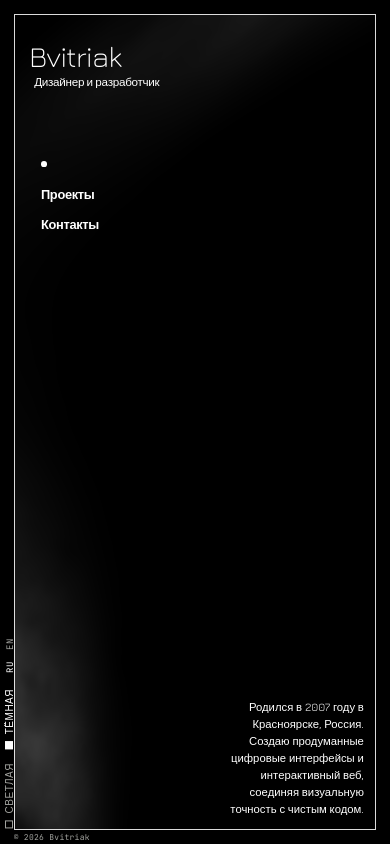
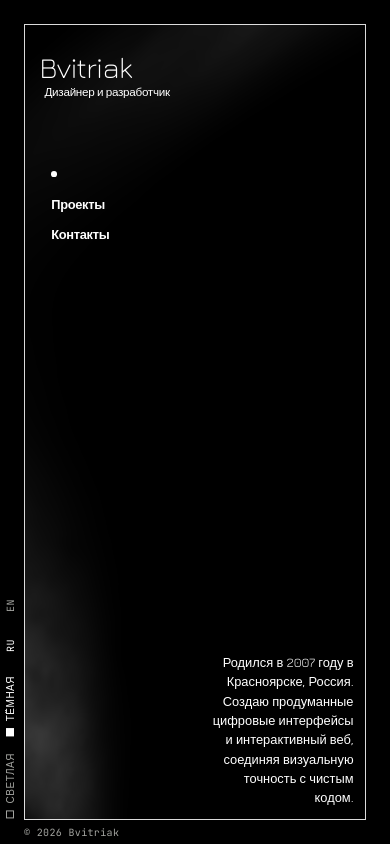
Before and after one commit to Bvitriak/bvitriak, a Next.js app: page /ru in a window 390 px wide. Built offline with nearby package versions, Linux system fonts and the light colour scheme.

Commit message:
fix(ui): align portfolio text and mobile controls

```diff
--- a/src/components/portfolio/Portfolio.module.css
+++ b/src/components/portfolio/Portfolio.module.css
@@ -6,6 +6,8 @@
   height: calc(100svh - var(--frame-gap) - var(--frame-gap));
   min-height: 0;
   --frame-gap: clamp(14px, 2.6vw, 44px);
+  --navigation-size: 15px;
+  --side-label-size: 10px;
   --identity-size: clamp(2.6rem, 4.6vw, 4.8rem);
   flex-direction: column;
   overflow: visible;
@@ -93,7 +95,7 @@
   align-items: center;
   padding-inline-start: calc(var(--marker-size) + var(--marker-gap));
   color: var(--color-foreground);
-  font-size: 15px;
+  font-size: var(--navigation-size);
   font-weight: 600;
   letter-spacing: -0.025em;
   transition: color 180ms ease;
@@ -147,7 +149,7 @@
   gap: 7px;
   color: var(--color-subtle);
   font-family: var(--font-mono);
-  font-size: 10px;
+  font-size: var(--side-label-size);
   letter-spacing: 0.06em;
 }
 
@@ -196,7 +198,7 @@
   max-width: 68ch;
   margin: 0;
   text-align: right;
-  font-size: 15px;
+  font-size: var(--navigation-size);
   font-weight: 400;
   letter-spacing: 0;
   line-height: 1.5;
@@ -244,7 +246,7 @@
   gap: 9px;
   color: var(--color-foreground);
   font-family: var(--font-mono);
-  font-size: 11px;
+  font-size: var(--navigation-size);
   font-weight: 400;
   line-height: 1.45;
 }
@@ -264,7 +266,7 @@
   display: block;
   width: fit-content;
   min-height: 24px;
-  font-size: 15px;
+  font-size: var(--navigation-size);
   font-weight: 550;
   transition: color 180ms ease;
 }
@@ -299,7 +301,7 @@
   background: transparent;
   color: var(--color-muted);
   cursor: pointer;
-  font-size: 10px;
+  font-size: var(--side-label-size);
   letter-spacing: 0.05em;
   line-height: 1;
   text-transform: uppercase;
@@ -337,7 +339,7 @@
   gap: 20px;
   color: var(--color-muted);
   font-family: var(--font-mono);
-  font-size: 9px;
+  font-size: var(--side-label-size);
   letter-spacing: 0.035em;
 }
 
@@ -353,7 +355,7 @@
 
 @media (max-width: 760px) {
   .page {
-    --frame-gap: clamp(12px, 3.5vw, 20px);
+    --navigation-size: clamp(10px, 3.3vw, 13px);
     --identity-size: clamp(1.55rem, 7.5vw, 2.4rem);
   }
 
@@ -388,7 +390,6 @@
   .navigationCurrent {
     --marker-size: clamp(5px, 1.5vw, 6px);
     --marker-gap: clamp(5px, 1.5vw, 7px);
-    font-size: clamp(10px, 3.3vw, 13px);
   }
 
   .stage {
@@ -416,11 +417,6 @@
     padding-bottom: var(--stage-right-inset);
   }
 
-  .homeStatement {
-    max-width: 68ch;
-    font-size: clamp(10px, 2.9vw, 12px);
-  }
-
   .projectRow {
     gap: 6px;
     padding: clamp(7px, 1.25svh, 13px) 0;
@@ -428,36 +424,22 @@
 
   .projectMeta {
     flex-wrap: wrap;
-    gap: 6px;
-    font-size: clamp(7px, 2.25vw, 9px);
+    column-gap: 6px;
+    row-gap: 0;
   }
 
   .socialLink {
-    font-size: clamp(10px, 3vw, 12px);
-  }
-
-  .contactSocials .socialLink {
     min-height: 26px;
-    font-size: 12px;
   }
 
   .footer {
     gap: 8px;
-    font-size: 8px;
   }
 }
 
 @media (max-width: 430px) {
-  .language {
-    font-size: 9px;
-  }
-
   .contactPanel {
     gap: 12px;
-  }
-
-  .contactSocials .socialLink {
-    font-size: 10px;
   }
 }
 
@@ -514,17 +496,38 @@
     padding-bottom: var(--stage-right-inset);
   }
 
-  .homeStatement {
-    font-size: 11px;
-  }
-
   .projectRow {
     gap: 4px;
     padding: 4.5px 0;
   }
 
-  .projectMeta {
-    font-size: 8px;
+}
+
+@media (max-width: 760px), (pointer: coarse) and (max-height: 650px) {
+  .page {
+    --frame-gap: clamp(24px, 3.5vw, 28px);
   }
 
+  .sideControls {
+    left: 0;
+    width: calc(var(--frame-gap) - 4px);
+    align-items: center;
+    gap: 15px;
+  }
+
+  .language,
+  .themeOptions {
+    align-items: center;
+    gap: 12px;
+  }
+
+  .language a,
+  .themeOption {
+    display: inline-flex;
+    min-width: 20px;
+    min-height: 28px;
+    align-items: center;
+    justify-content: center;
+    padding-block: 3px;
+  }
 }
--- a/src/components/portfolio/Portfolio.tsx
+++ b/src/components/portfolio/Portfolio.tsx
@@ -38,7 +38,6 @@ function handleLanguageSwitch(event: MouseEvent<HTMLAnchorElement>) {
 
 export function Portfolio({ locale }: { locale: Locale }) {
   const copy = translations[locale];
-  const homePath = locale === "en" ? "/" : "/ru/";
   const activeSection = useActiveSection();
   const sectionLabel = {
     home: copy.navigation.index,
@@ -70,10 +69,10 @@ export function Portfolio({ locale }: { locale: Locale }) {
         <div className={styles.frame}>
           <AmbientCanvas />
           <aside className={styles.sidebar}>
-            <Link className={styles.identity} href={homePath} aria-label={copy.brandHome}>
+            <div className={styles.identity}>
               <h1 className={styles.name}>Bvitriak</h1>
               <span className={styles.role}>{copy.hero.role}</span>
-            </Link>
+            </div>
 
             <SectionNavigation locale={locale} />
           </aside>
--- a/src/content/translations.ts
+++ b/src/content/translations.ts
@@ -23,7 +23,6 @@ export type Translation = {
     openGraphLocale: string;
   };
   skip: string;
-  brandHome: string;
   navigation: {
     label: string;
     index: string;
@@ -69,7 +68,6 @@ export const translations: Record<Locale, Translation> = {
       openGraphLocale: "en_US",
     },
     skip: "Skip to content",
-    brandHome: "Bvitriak, home",
     navigation: {
       label: "Main navigation",
       index: "Home",
@@ -129,7 +127,6 @@ export const translations: Record<Locale, Translation> = {
       openGraphLocale: "ru_RU",
     },
     skip: "Перейти к содержимому",
-    brandHome: "Bvitriak, на главную",
     navigation: {
       label: "Основная навигация",
       index: "Главная",
```
Also changed, not shown: 1 other file (tests, documents, lock files or other folders).
